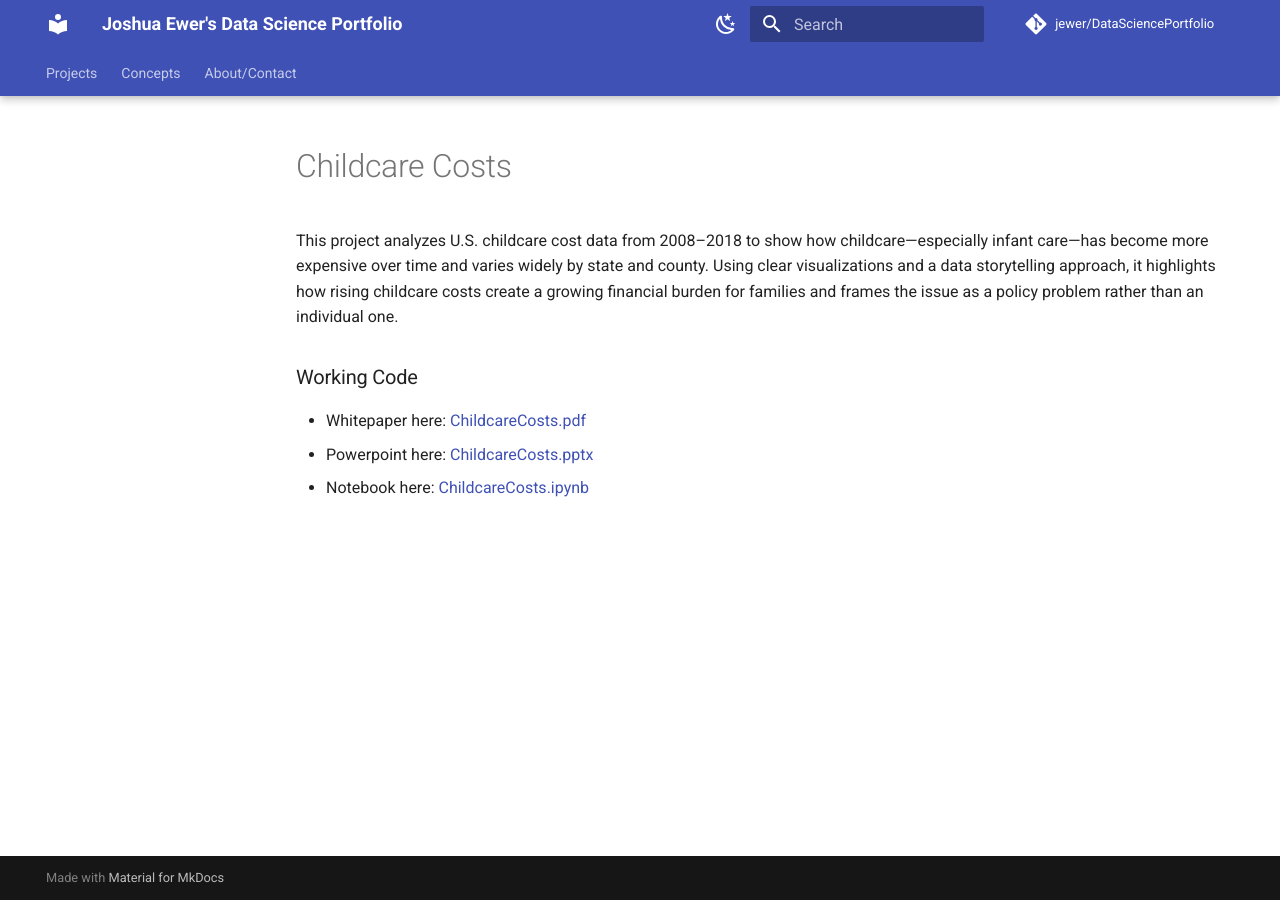
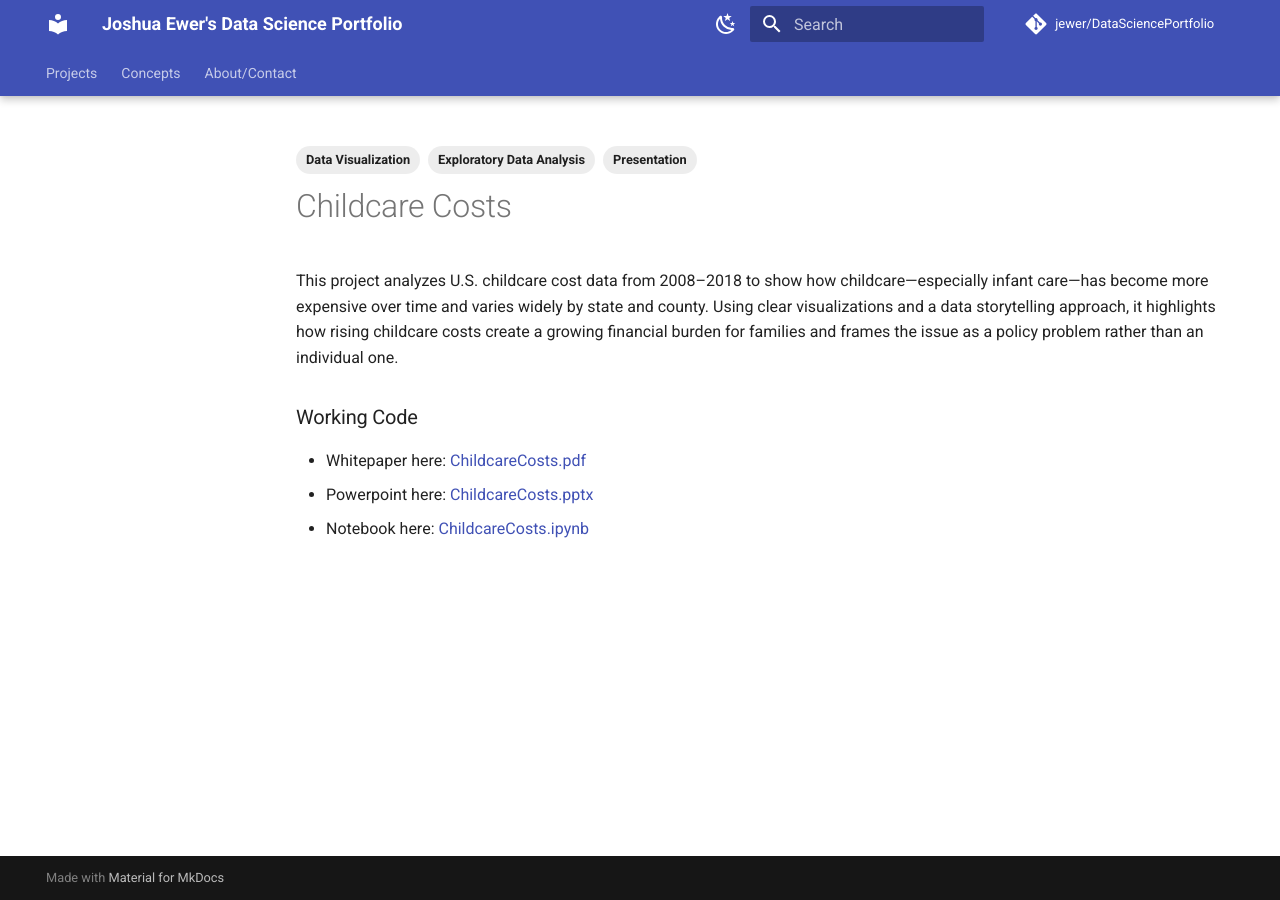
Before and after one commit to jewer/DataSciencePortfolio, an MkDocs documentation site: the page built from docs/projects/childcare.md, in a window 1280 px wide. Built offline with MkDocs 1.6.1 and Material for MkDocs 9.7.7, drawn with Linux system fonts in a browser that asks for light colours; comment, search, counter and statistics services are not loaded.

Commit message:
Add tags

```diff
--- a/docs/projects/childcare.md
+++ b/docs/projects/childcare.md
@@ -1,3 +1,10 @@
+---
+tags:
+  - Exploratory Data Analysis
+  - Data Visualization
+  - Presentation
+---
+
 # Childcare Costs
 
 This project analyzes U.S. childcare cost data from 2008–2018 to show how childcare—especially infant care—has become more expensive over time and varies widely by state and county. Using clear visualizations and a data storytelling approach, it highlights how rising childcare costs create a growing financial burden for families and frames the issue as a policy problem rather than an individual one.
```
Also changed, not shown: docs/projects/heart.md (+7 -0 lines), docs/projects/list.md (+4 -0 lines).
